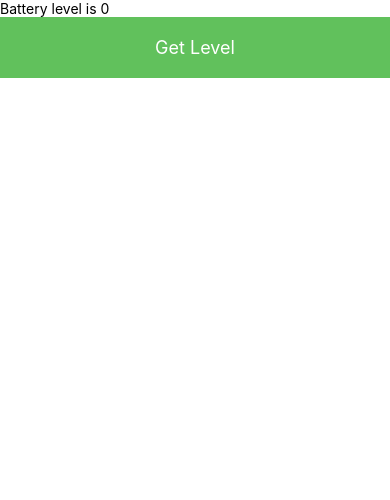
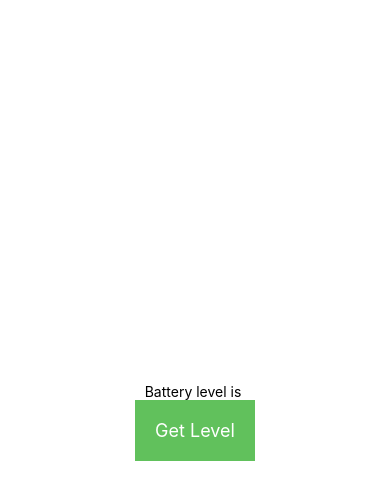
Before and after one commit to nialldbarber/NativeModulesFun, a React Native app: screen / in a window 390 px wide. Shown: the top 500 px of the page. Built offline with nearby package versions, Linux system fonts and the light colour scheme.

Commit message:
chore: tidy into hook

```diff
--- a/App.tsx
+++ b/App.tsx
@@ -1,69 +1,29 @@
-import React, { useState } from "react";
-import {
-  NativeModules,
-  Platform,
-  Pressable,
-  SafeAreaView,
-  StyleSheet,
-  Text,
-} from "react-native";
-
-const {
-  BatteryLevelModule: androidBatteryLevelModule,
-  BatteryLevel: iOSBatteryLevelModule,
-} = NativeModules;
+import React from "react";
+import { Pressable, StyleSheet, Text, View } from "react-native";
+import { useGetBatteryLevel } from "./src/hooks/useGetBatteryLevel";
 
 function App() {
-  const [batteryLevel, setBatteryLevel] = useState(0);
-
-  async function getAndroidBatteryLevel() {
-    try {
-      const getLevel =
-        await androidBatteryLevelModule.getCurrentBatteryChargeLevel();
-      setBatteryLevel(getLevel);
-      console.log(`Battery level is: ${batteryLevel}`);
-    } catch (error) {
-      console.error(`Failed to get battery level: ${error}`);
-    }
-  }
-
-  // this _only_ works on a real device
-  // if it's a simulator, it craps out
-  async function getIosBatteryLevel() {
-    try {
-      const getLevel =
-        await iOSBatteryLevelModule.getCurrentBatteryChargeLevel();
-      console.log(getLevel);
-      setBatteryLevel(getLevel);
-    } catch (error) {
-      console.error(`Failed to get battery level: ${error}`);
-    }
-  }
+  const { batteryLevel, getBatteryLevel } = useGetBatteryLevel();
 
   return (
-    <SafeAreaView>
-      {Platform.OS === "android" ? (
-        <>
-          <Text>Battery level is {batteryLevel}</Text>
-          <Pressable style={styles.button} onPress={getAndroidBatteryLevel}>
-            <Text style={styles.buttonText}>Get Level</Text>
-          </Pressable>
-        </>
-      ) : (
-        <>
-          <Text>Battery level is {batteryLevel}</Text>
-          <Pressable style={styles.button} onPress={getIosBatteryLevel}>
-            <Text style={styles.buttonText}>Get Level</Text>
-          </Pressable>
-        </>
-      )}
-    </SafeAreaView>
+    <View style={styles.container}>
+      <Text>Battery level is {batteryLevel}</Text>
+      <Pressable style={styles.button} onPress={getBatteryLevel}>
+        <Text style={styles.buttonText}>Get Level</Text>
+      </Pressable>
+    </View>
   );
 }
 
 export default App;
 
 const styles = StyleSheet.create({
+  container: {
+    flex: 1,
+    alignItems: "center",
+    justifyContent: "center",
+    backgroundColor: "white",
+  },
   button: {
     backgroundColor: "#61C15C",
     padding: 20,
--- a/package.json
+++ b/package.json
@@ -11,7 +11,8 @@
   },
   "dependencies": {
     "react": "18.2.0",
-    "react-native": "0.72.7"
+    "react-native": "0.72.7",
+    "react-native-device-info": "^10.12.0"
   },
   "devDependencies": {
     "@babel/core": "^7.20.0",
--- /dev/null
+++ b/src/hooks/useGetBatteryLevel.ts
@@ -0,0 +1,49 @@
+import { useState } from "react";
+import { NativeModules, Platform } from "react-native";
+import DeviceInfo from "react-native-device-info";
+
+const {
+  BatteryLevelModule: androidBatteryLevelModule,
+  BatteryLevel: iOSBatteryLevelModule,
+} = NativeModules;
+
+const FALLBACK_BATTERY_LEVEL = 25;
+
+export function useGetBatteryLevel() {
+  const [batteryLevel, setBatteryLevel] = useState<null | number>(null);
+
+  async function getAndroidBatteryLevel() {
+    try {
+      const getLevel =
+        await androidBatteryLevelModule.getCurrentBatteryChargeLevel();
+      setBatteryLevel(getLevel);
+    } catch (error) {
+      console.error(`Failed to get battery level: ${error}`);
+    }
+  }
+
+  // this _only_ works on a real device
+  // if it's a simulator, it craps out
+  async function getIosBatteryLevel() {
+    const isDeviceEmulator = await DeviceInfo.isEmulator();
+
+    if (isDeviceEmulator) {
+      setBatteryLevel(FALLBACK_BATTERY_LEVEL);
+      return;
+    }
+
+    try {
+      const getLevel =
+        await iOSBatteryLevelModule.getCurrentBatteryChargeLevel();
+      setBatteryLevel(getLevel);
+    } catch (error) {
+      console.error(`Failed to get battery level: ${error}`);
+    }
+  }
+
+  return {
+    batteryLevel,
+    getBatteryLevel:
+      Platform.OS === "android" ? getAndroidBatteryLevel : getIosBatteryLevel,
+  };
+}
```
Also changed, not shown: 3 other files (tests, documents, lock files or other folders).
